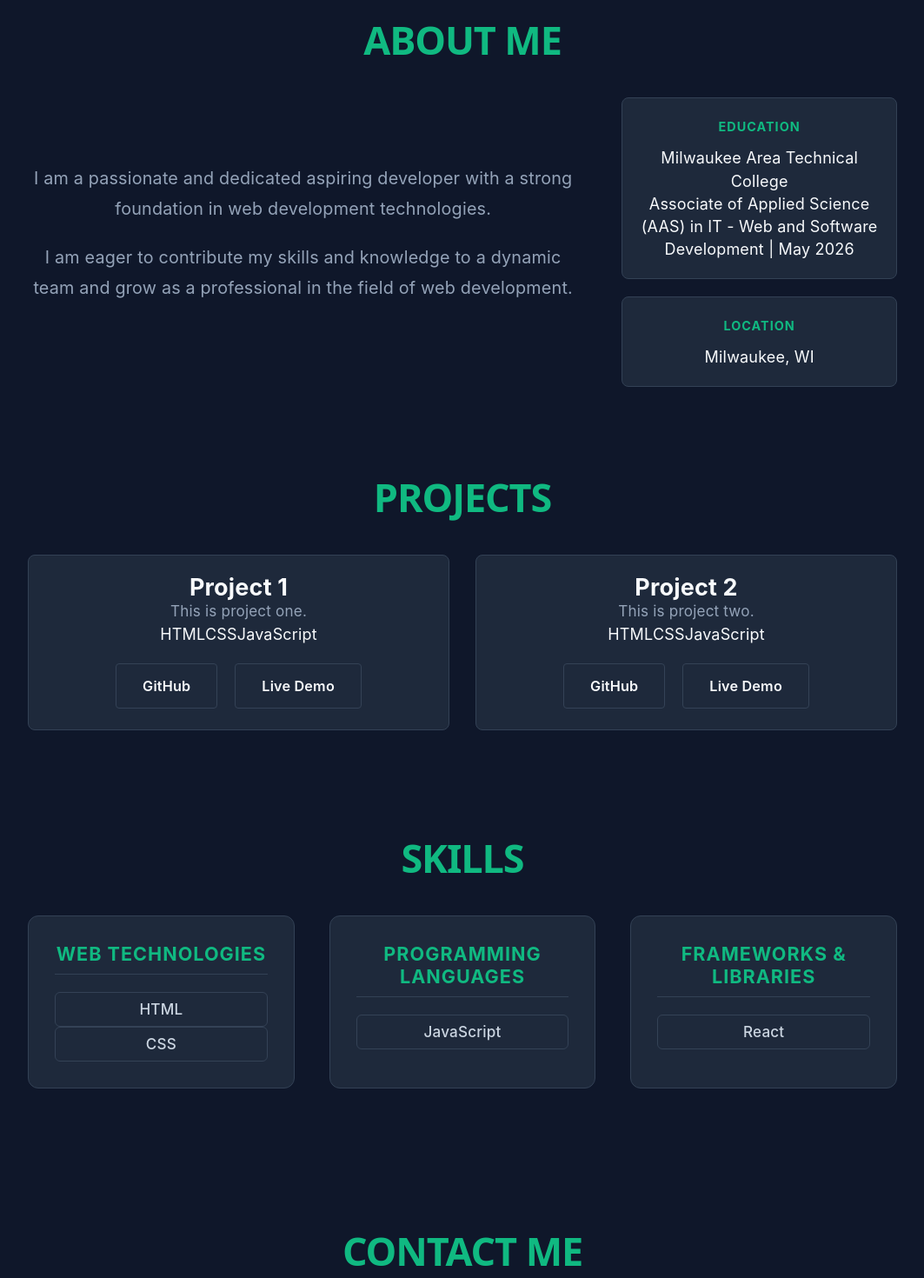
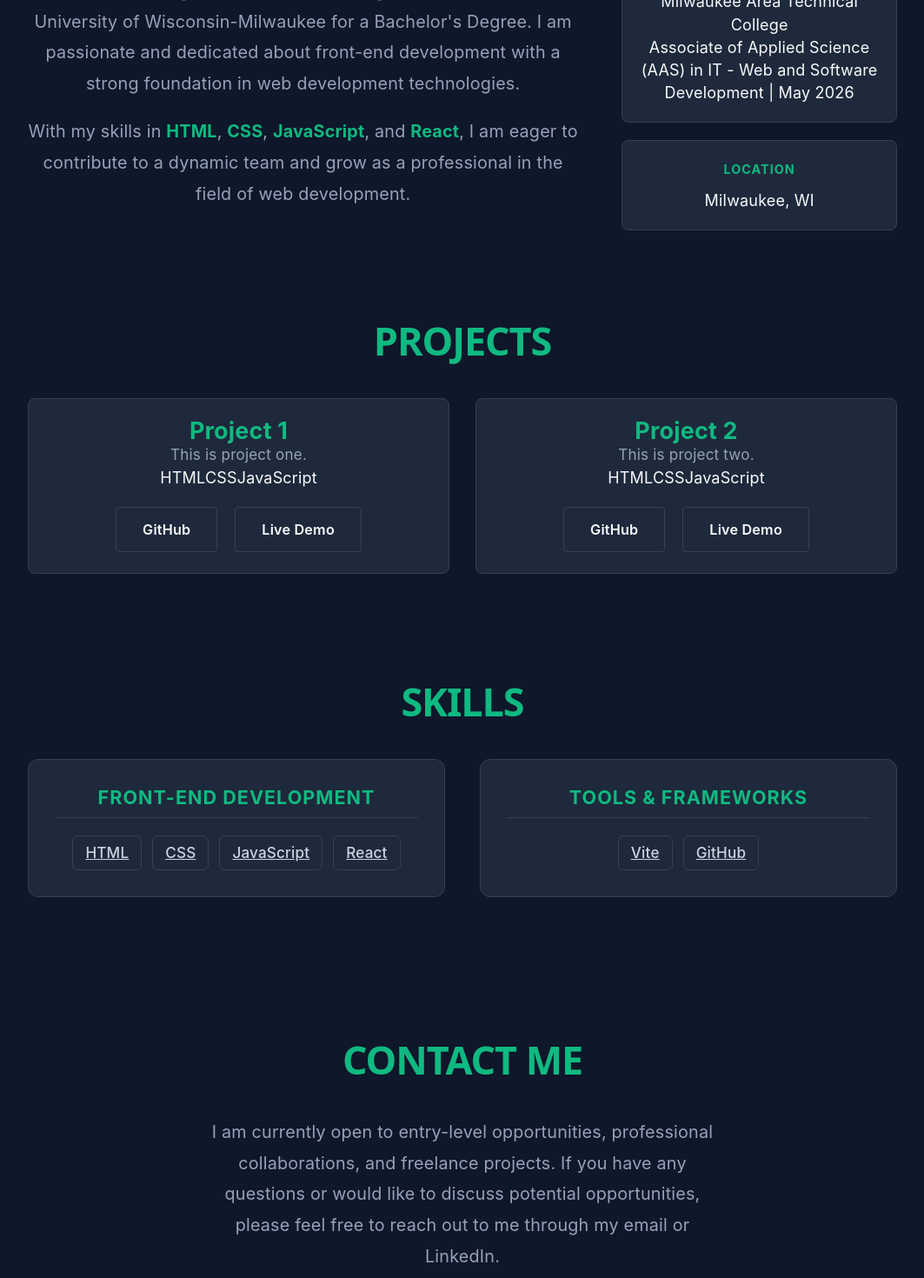
Before and after one commit to changr0/rickey-chang, a React (Vite) app: page / in a window 1280 px wide. Shown: the part 740-2210 px from the top of the page at 87% size, without its empty margins (108-1171 px from the left). Built offline with nearby package versions, Linux system fonts and the light colour scheme.

Commit message:
Updating components

```diff
--- a/src/components/About.jsx
+++ b/src/components/About.jsx
@@ -8,10 +8,11 @@ const About = () => {
                 <div className = "about-content">
                     <div className = "about-text">
                         <p>
-                            I am a passionate and dedicated aspiring developer with a strong foundation in web development technologies.
+                            I recently received my Associate Degree from Milwaukee Area Technical College and will be continuing my education at the University of Wisconsin-Milwaukee for a Bachelor's Degree.
+                            I am passionate and dedicated about front-end development with a strong foundation in web development technologies.
                         </p>
                         <p>
-                            I am eager to contribute my skills and knowledge to a dynamic team and grow as a professional in the field of web development.
+                            With my skills in <b>HTML</b>, <b>CSS</b>, <b>JavaScript</b>, and <b>React</b>, I am eager to contribute to a dynamic team and grow as a professional in the field of web development.
                         </p>
                     </div>
                     <div className = "about-details">
--- a/src/components/Contact.jsx
+++ b/src/components/Contact.jsx
@@ -8,8 +8,8 @@ const Contact = () => {
 
                 <div className = "contact-content">
                     <p className = "contact-message">
-                        I am currently open to entry-level opportunities, professional collaborations, and freelance projects. If you have any questions, would like to discuss potential opportunities.
-                        Please feel free to reach out to me through the contact form below or connect with me on LinkedIn. I look forward to hearing from you!
+                        I am currently open to entry-level opportunities, professional collaborations, and freelance projects. If you have any questions or would like to discuss potential opportunities,
+                        please feel free to reach out to me through my email or LinkedIn.
                     </p>
 
                     <div className = "contact-info">
--- a/src/components/Hero.jsx
+++ b/src/components/Hero.jsx
@@ -11,11 +11,7 @@ const Hero = () => {
                 </h1>
 
                 <p className = "hero-description">
-                    I recently received my <b>Associate Degree</b> from <b>Milwaukee Area Technical College </b>
-                    and will be continuing my education at the <b>University of Wisconsin-Milwaukee</b> for a <b>Bachelor's Degree</b>.
-                    I am passionate about creating visually appealing and user-friendly websites.
-                    I have experience with <b>HTML</b>, <b>CSS</b>, <b>JavaScript</b>, and <b>React</b>.
-                    I am always eager to learn new technologies and improve my skills as a developer.
+                    Recent IT graduate specializing in front-end development. I build clean and accessible web applications using React and JavaScript.
                 </p>
 
                 <div className = "hero-buttons">
--- a/src/components/Projects.css
+++ b/src/components/Projects.css
@@ -27,7 +27,7 @@
 
 .project-card h3 {
   margin-top: 0;
-  color: #f8fafc;
+  color: #10b981;
   font-size: 1.5rem;
 }
 
--- a/src/components/Skills.css
+++ b/src/components/Skills.css
@@ -35,6 +35,7 @@
   letter-spacing: 1px;
   border-bottom: 1px solid #334155;
   padding-bottom: 10px;
+  text-align: center;
 }
 
 .skill-list {
@@ -42,6 +43,7 @@
   flex-wrap: wrap;
   gap: 12px;
   margin-top: 15px;
+  justify-content: center;
 }
 
 .skill-item {
--- a/src/components/Skills.jsx
+++ b/src/components/Skills.jsx
@@ -3,31 +3,40 @@ import './Skills.css';
 const Skills = () => {
     const skillsData = [
         {
-            title: 'Web Technologies',
-            skills: ['HTML', 'CSS']
+            category: "Front-End Development",
+            items: [
+                {name: "HTML", url: "https://developer.mozilla.org/en-US/docs/Web/HTML"},
+                {name: "CSS", url: "https://developer.mozilla.org/en-US/docs/Web/CSS"},
+                {name: "JavaScript", url: "https://developer.mozilla.org/en-US/docs/Web/JavaScript"},
+                {name: "React", url: "https://reactjs.dev/"}
+            ]
         },
         {
-            title: 'Programming Languages',
-            skills: ['JavaScript']
-        },
-        {
-            title: 'Frameworks & Libraries',
-            skills: ['React']
+            category: "Tools & Frameworks",
+            items: [
+                {name: "Vite", url: "https://vite.dev/"},
+                {name: "GitHub", url: "https://github.com/"}
+            ]
         }
-        // More skill categories in the future
     ];
 
     return (
-        <section className = "skills-section">
+        <section className = "skills-section" id = "skills">
             <h2 className = "section-title">Skills</h2>
             <div className = "skills-container">
                 {skillsData.map((category, index) => (
                     <div key = {index} className = "skill-category">
-                        <h3>{category.title}</h3>
-                        <div className = "skills-list">
-                            {category.skills.map((skill, i) => (
-                                <div key={i} className = "skill-item">{skill}
-                                </div>
+                        <h3>{category.category}</h3>
+                        <div className = "skill-list">
+                            {category.items.map((skill, i) => (
+                                <a
+                                    key={i}
+                                    className = "skill-item"
+                                    href = {skill.url}
+                                    target = "_blank"
+                                    rel = "noopener noreferrer">
+                                    {skill.name}
+                                </a>
                             ))}
                         </div>
                     </div>
```
